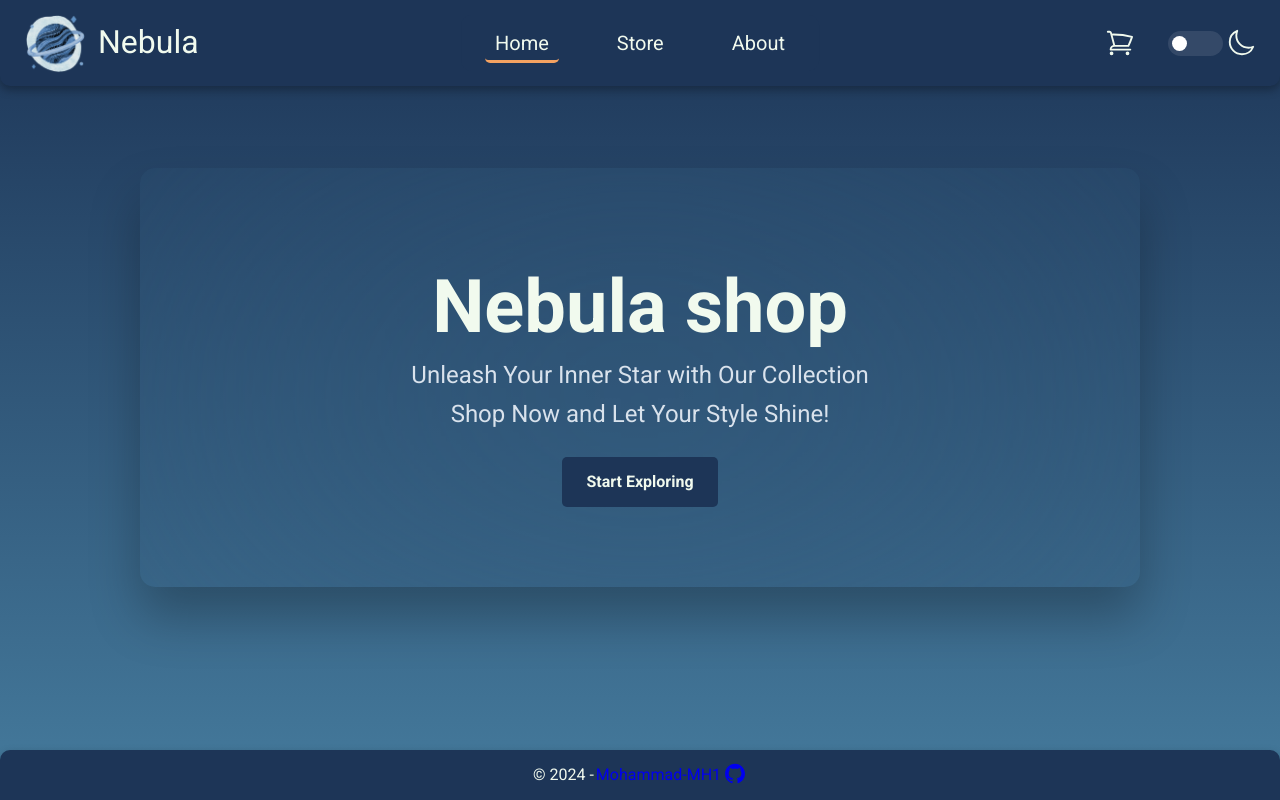
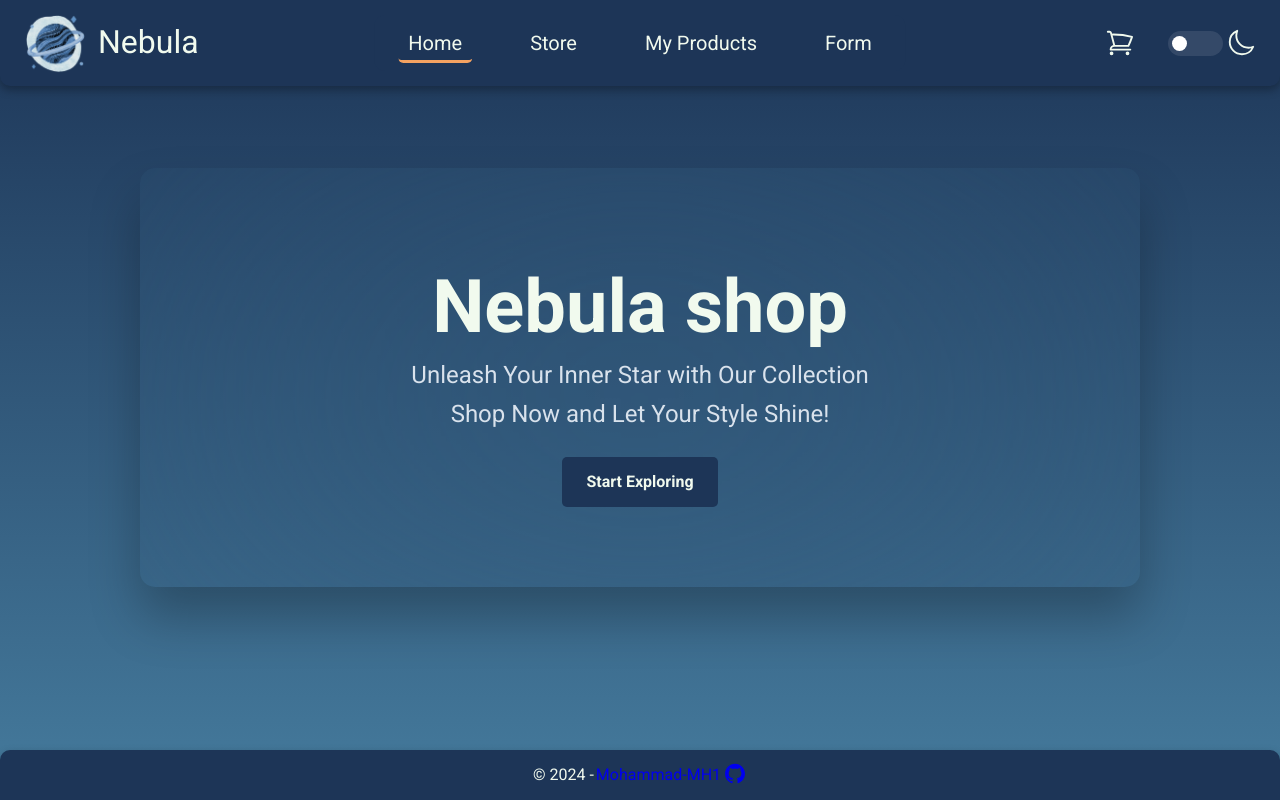
Before and after one commit to Mohammad-MH1/nebula, a React (Vite) app: page / in a window 1280 px wide. Built offline with nearby package versions, Linux system fonts and the light colour scheme.

Commit message:
Add navLinks for form and my products page

```diff
--- a/src/App.tsx
+++ b/src/App.tsx
@@ -5,7 +5,6 @@ import { ReactQueryDevtools } from '@tanstack/react-query-devtools';
 import Home from './pages/Home/Home';
 import AppLayout from './components/AppLayout/AppLayout';
 import PageNotFound from './pages/PageNotFound/PageNotFound';
-import About from './pages/About/About';
 import ProductDetail from './pages/ProductDetail/ProductDetail';
 import ProductsList from './pages/ProductsList/ProductsList';
 import FiltersProvider from './contexts/FiltersContext';
@@ -28,13 +27,9 @@ function App() {
                   <Route index element={<Home />} />
                   <Route path='products' element={<ProductsList />} />
                   <Route path='products/:id' element={<ProductDetail />} />
-                  <Route path='about' element={<About />} />
+                  <Route path='/form' element={<ProductForm mode='create' />} />
                   <Route
-                    path='/products/form'
-                    element={<ProductForm mode='create' />}
-                  />
-                  <Route
-                    path='/products/form/:id'
+                    path='/form/:id'
                     element={<ProductForm mode='edit' />}
                   />
                   <Route path='/my-products' element={<MyProducts />} />
--- a/src/components/Navbar/Navbar.tsx
+++ b/src/components/Navbar/Navbar.tsx
@@ -1,18 +1,21 @@
-import { NavLink } from "react-router";
-import styles from "./Navbar.module.css";
+import { NavLink } from 'react-router';
+import styles from './Navbar.module.css';
 
 function Navbar() {
   return (
     <nav className={styles.navbar}>
       <ul>
         <li>
-          <NavLink to="/">Home</NavLink>
+          <NavLink to='/'>Home</NavLink>
         </li>
         <li>
-          <NavLink to="/products">Store</NavLink>
+          <NavLink to='/products'>Store</NavLink>
         </li>
         <li>
-          <NavLink to="/about">About</NavLink>
+          <NavLink to='/my-products'>My Products</NavLink>
+        </li>
+        <li>
+          <NavLink to='/form'>Form</NavLink>
         </li>
       </ul>
     </nav>
--- a/src/pages/About/About.tsx
+++ /dev/null
@@ -1,5 +0,0 @@
-function About() {
-  return <div>about</div>;
-}
-
-export default About;
--- a/src/pages/MyProducts/MyProducts.tsx
+++ b/src/pages/MyProducts/MyProducts.tsx
@@ -14,7 +14,7 @@ function MyProducts() {
           <p className={stylesTwo.emptyMessage}>
             You have not added any products yet.
           </p>
-          <Link to='/products/form'>Create Product</Link>
+          <Link to='/form'>Create Product</Link>
         </div>
       ) : (
         <div className={stylesTwo.grid}>
@@ -33,7 +33,7 @@ function MyProducts() {
                 </div>
                 <div className={stylesTwo.actions}>
                   <Link
-                    to={`/products/form/${product.id}`}
+                    to={`/form/${product.id}`}
                     className={stylesTwo.editButton}
                   >
                     Edit
```
Also changed, not shown: src/pages/About/About.module.css (deleted).
